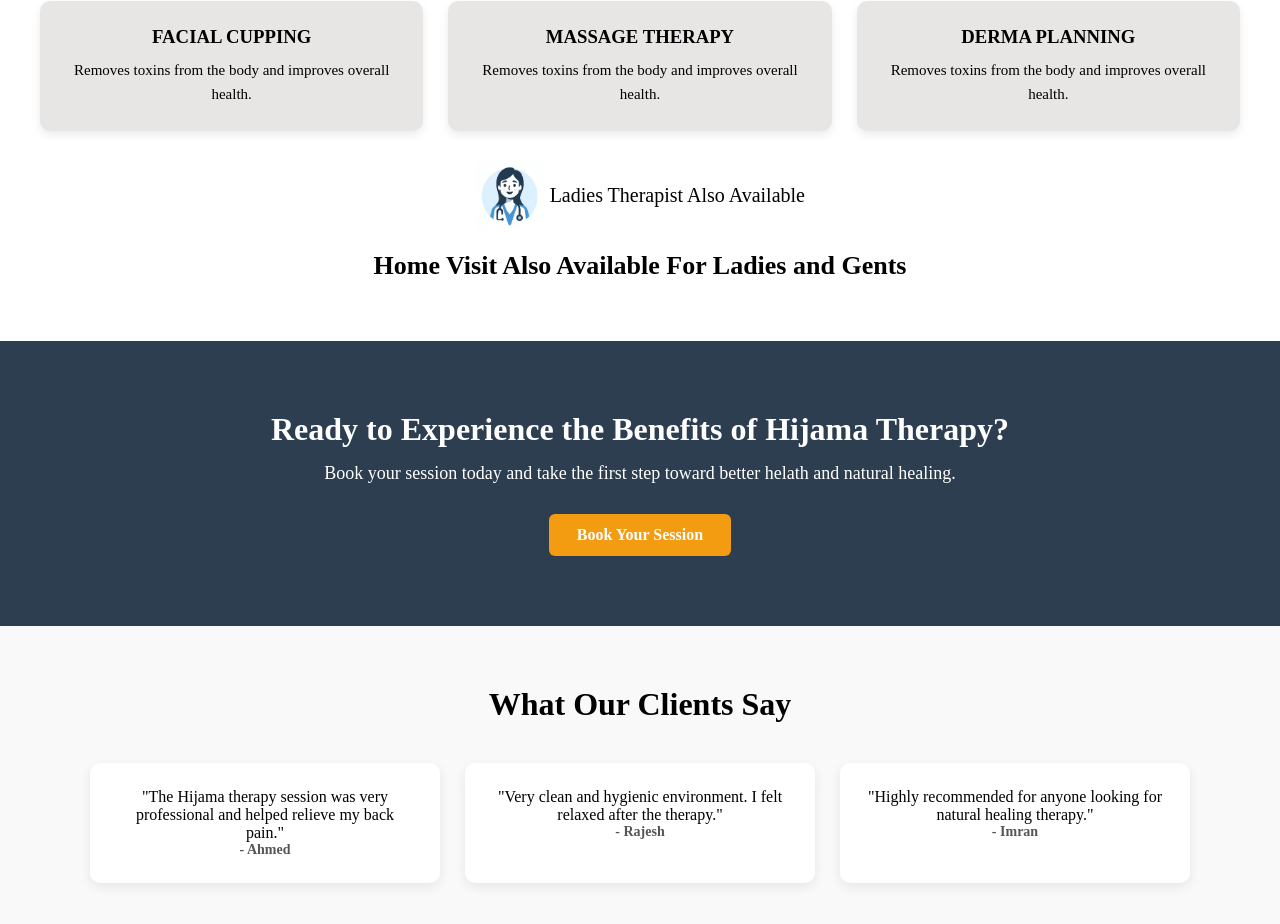
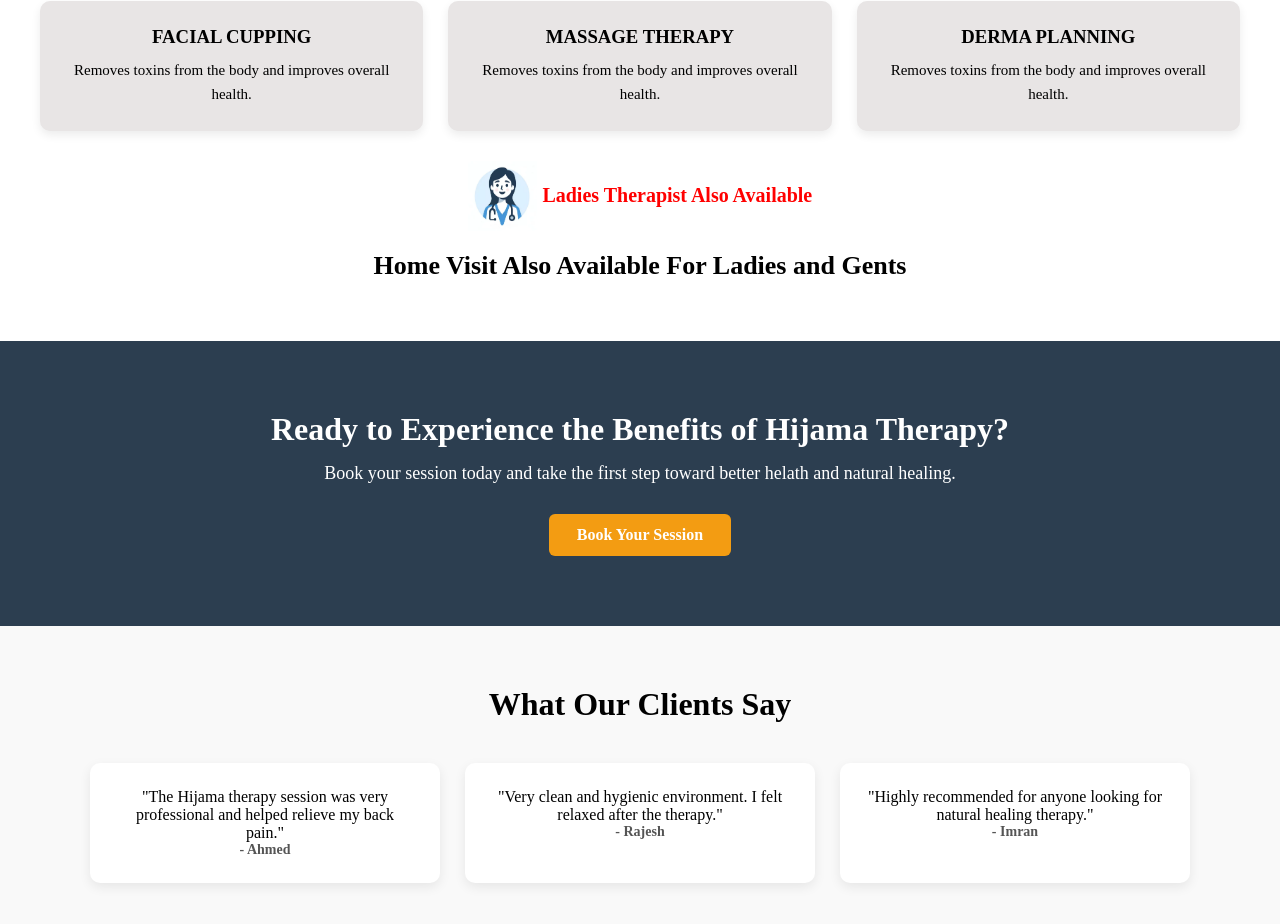
Before and after one commit to AnilMende/Clinic-Appointment-Booking-System-MERN-, a React (Vite) app in the folder frontend/: page / in a window 1280 px wide. Shown: the part 1651-2575 px from the top of the page. Built offline with nearby package versions, Linux system fonts and the light colour scheme.

Commit message:
added styling to services

```diff
--- a/frontend/src/components/ServicesComponent/ServicesComponent.css
+++ b/frontend/src/components/ServicesComponent/ServicesComponent.css
@@ -53,6 +53,8 @@
 .services-info p{
     font-size: 20px;
     margin-left: 5px;
+    color: red;
+    font-weight: bold;
 }
 
 .services-bottom{
```
